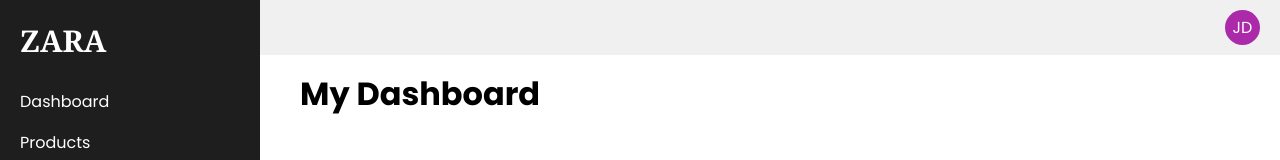
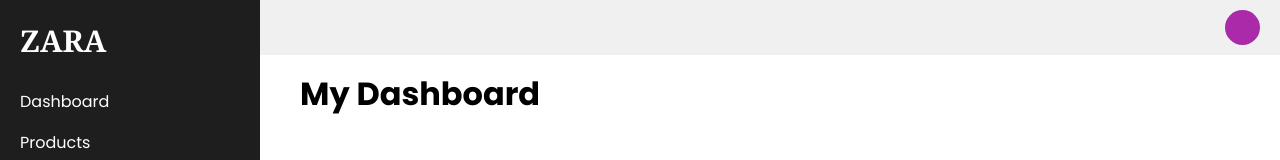
Before and after one commit to akasrai/e-commerce-dashboard, a React (Vite) app: page / in a window 1280 px wide. Shown: the top 160 px of the page. Built offline with nearby package versions, Linux system fonts and the light colour scheme.

Commit message:
add localstorage to persist auth data

```diff
--- a/src/Routes.jsx
+++ b/src/Routes.jsx
@@ -15,7 +15,6 @@ import AuthLayout from './layouts/AuthLayout';
 const AppRoutes = () => {
     return (
         <Routes>
-
             <Route element={<DashboardLayout />}>
                 <Route index element={<Home />} />
                 <Route path="/products" element={<Products />} />
--- a/src/components/AuthContext.jsx
+++ b/src/components/AuthContext.jsx
@@ -3,12 +3,15 @@ import { createContext, useState } from "react";
 export const AuthenticationContext = createContext(null);
 
 const AuthContext = ({ children }) => {
+    const persistedUser = localStorage.getItem("user");
+    const initialUser = persistedUser ? JSON.parse(persistedUser) : {};
 
-    const [user, setUser] = useState({});
+    const [user, setUser] = useState(initialUser);
 
     const loginUser = (user) => {
         console.log("User logged in:", user);
         setUser(user);
+        localStorage.setItem("user", JSON.stringify(user));
     }
 
 
--- a/src/components/Navbar.jsx
+++ b/src/components/Navbar.jsx
@@ -1,8 +1,17 @@
+import { useContext } from 'react';
+import { getInitials } from '../utils/stringUtils';
+import { AuthenticationContext } from '../components/AuthContext';
+
 const Navbar = () => {
+
+    const { user } = useContext(AuthenticationContext);
+
     return (
         <div className="navbar w-space-available flex justify-content-right">
             <div className="user-avatar flex align-items-center justify-content-center">
-                JD
+                {
+                    getInitials(user?.name)
+                }
             </div>
         </div>
     )
--- a/src/pages/Login.jsx
+++ b/src/pages/Login.jsx
@@ -4,7 +4,7 @@ import { toast } from 'react-toastify';
 import { useForm } from "react-hook-form";
 import { yupResolver } from "@hookform/resolvers/yup"
 
-import AuthContext, { AuthenticationContext } from '../components/AuthContext';
+import { AuthenticationContext } from '../components/AuthContext';
 import { useNavigate } from 'react-router';
 
 const loginSchema = object({
@@ -38,7 +38,6 @@ const Login = () => {
 
         loginUser({
             email: data.email,
-            password: data.password,
             name: "John Doe"
         });
 
--- a/src/pages/Products.jsx
+++ b/src/pages/Products.jsx
@@ -85,6 +85,8 @@ export default Products;
 
 /**
  * Local State vs. Global State - Context API, Redux, Zustand
+ * Create a global state for user authentication - DONE
+ * Create a global state for theme management - Assignment
  *
  *
  *
--- /dev/null
+++ b/src/utils/stringUtils.js
@@ -0,0 +1,10 @@
+export const getInitials = (name) => {
+  if (!name) return "";
+  const names = name.split(" ");
+
+  if (names.length === 1) {
+    return names[0].charAt(0).toUpperCase();
+  }
+
+  return names[0].charAt(0).toUpperCase() + names[1].charAt(0).toUpperCase();
+};
```
